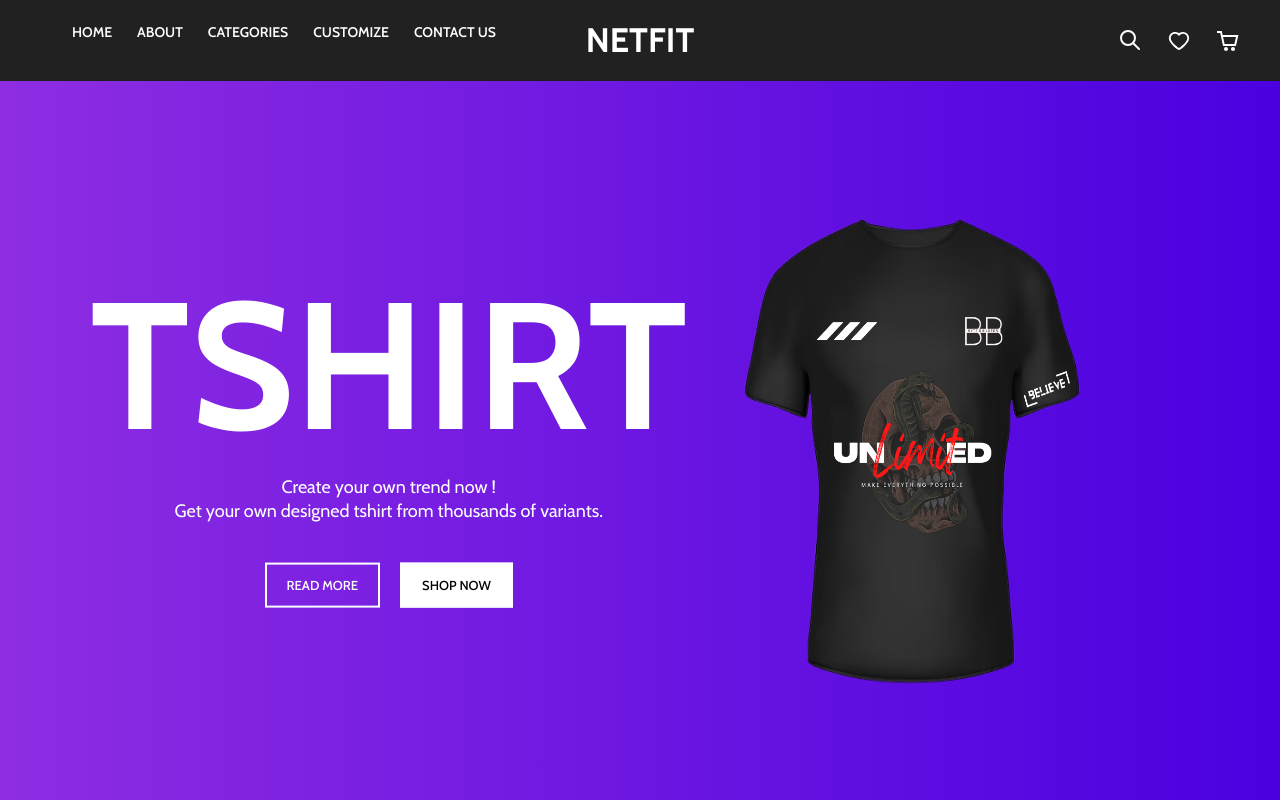
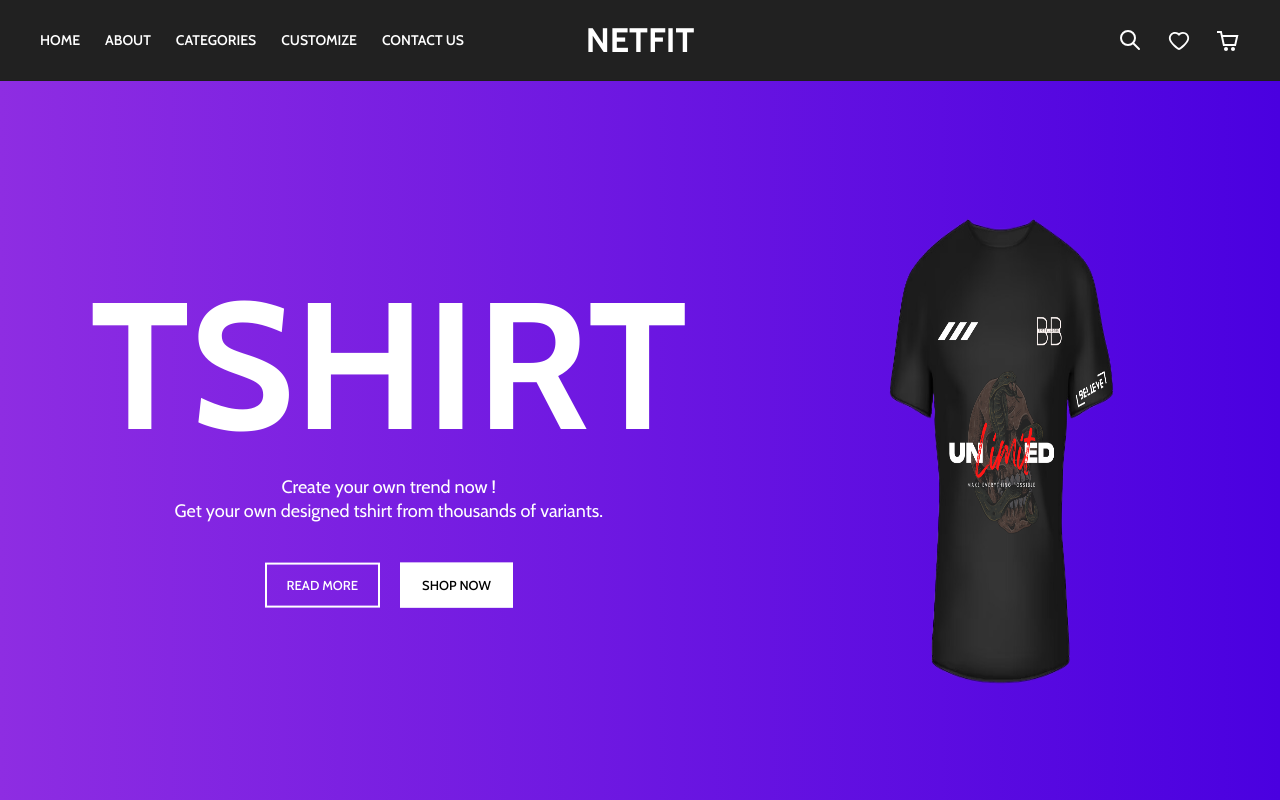
Before and after one commit to YashSejwal/Custom-Tshirt-store, a React (Create React App) app: page / in a window 1280 px wide. Shown: the top 800 px of the page. Built offline with nearby package versions, Linux system fonts and the light colour scheme; no server answers; a web font is replaced by a local one.

Commit message:
some errors improved

```diff
--- a/src/components/Checkout/CheckoutForm.jsx
+++ b/src/components/Checkout/CheckoutForm.jsx
@@ -15,7 +15,7 @@ export default function CheckoutForm() {
     <MDBContainer fluid className="p-5" style={{ backgroundColor: "#eee" }}>
       <MDBCard>
         <MDBCardBody>
-          <MDBRow className="d-flex justify-content-center pb-5">
+          <MDBRow className="d-flex flex-row justify-content-center pb-5 ml-4">
             <MDBCol md="7" xl="5" className="mb-4 mb-md-0">
               <div className="py-4 d-flex flex-row">
                 <h5>
@@ -127,7 +127,7 @@ export default function CheckoutForm() {
               {" "}
               <div className="py-4 d-flex justify-content-end">
                 <h6>
-                  <a href="#!">Cancel and return to website</a>
+                  <a href="/">Cancel and return to website</a>
                 </h6>
               </div>
               <div
--- a/src/components/Header/Header.scss
+++ b/src/components/Header/Header.scss
@@ -21,6 +21,7 @@
         @include md {
             height: 80px;
         }
+
     }
     .left {
         list-style-type: none;
@@ -38,6 +39,8 @@
                 opacity: 0.6;
             }
         }
+        margin-bottom: 0rem;
+        padding-left:0;
     }
     .center {
         font-size: 22px;
--- a/src/components/Home/Banner/Banner.css
+++ b/src/components/Home/Banner/Banner.css
@@ -16,3 +16,9 @@
 .banner-cta:hover{
     color:wheat;
 }
+
+@media screen and (max-width:768px) {
+    .banner-img {
+        translate: -2% 0% !important;
+    }
+}
--- a/src/components/Home/Banner/Banner.jsx
+++ b/src/components/Home/Banner/Banner.jsx
@@ -19,7 +19,7 @@ const Banner = () => {
 
                     </div>
                 </div>
-                <img className="banner-img" src={BannerImg}  style={{translate:" 12% -2%", height:"480px",width:"750px"}}
+                <img className="banner-img" src={BannerImg}
                 alt="Coming Soon"/>
             </div>
         </div>
--- a/src/components/Home/Banner/Banner.scss
+++ b/src/components/Home/Banner/Banner.scss
@@ -20,9 +20,10 @@
             max-width: 1200px;
         }
         .banner-img {
+            translate:12% -2%; height:480px;width:750px;
             position: relative;
             z-index: 9;
-            width: 200px;
+            // width: 200px;
             margin-bottom: 20px;
             @include md {
                 width: 500px;
```
